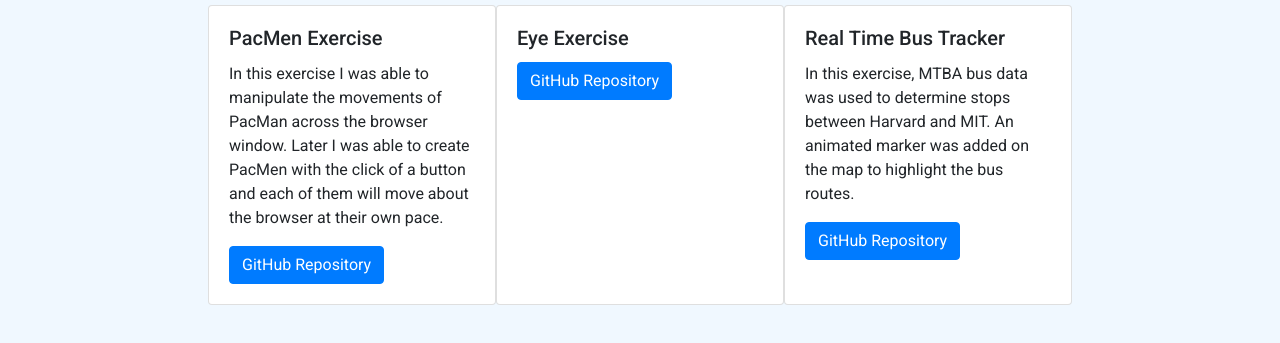
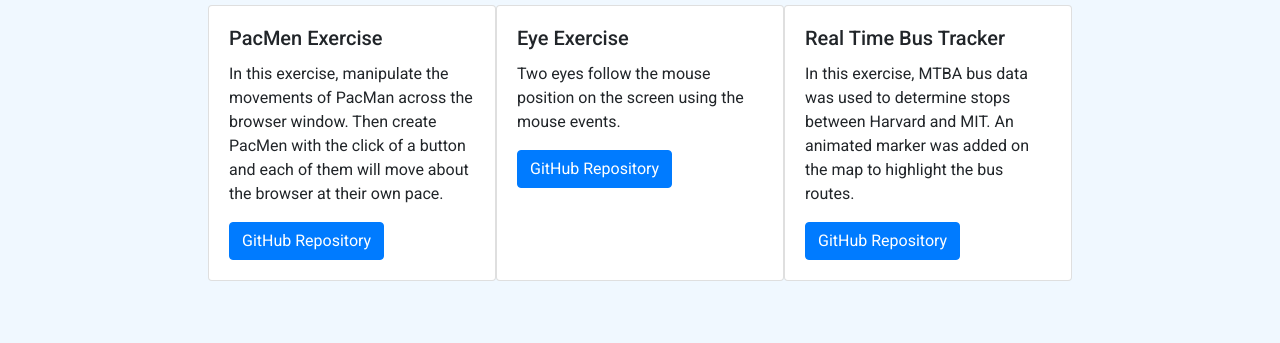
Before and after one commit to valdanite/valdanite.github.io, a plain HTML site: page projects.html in a window 1280 px wide. Shown: the part 107-450 px from the top of the page. Drawn offline with nearby package versions, Linux system fonts and the light colour scheme.

Commit message:
Updated projects.html

```diff
--- a/projects.html
+++ b/projects.html
@@ -30,15 +30,15 @@
           <div class="card" style="width: 18rem;">
             <div class="card-body">
               <h5 class="card-title">PacMen Exercise</h5>
-              <p class="card-text">In this exercise I was able to manipulate the movements of PacMan across the browser window. Later I was able to create PacMen with the click of a button and each of them will move about the browser at their own pace.</p>
-              <a href="" class="btn btn-primary">GitHub Repository</a>
+              <p class="card-text">In this exercise, manipulate the movements of PacMan across the browser window. Then create PacMen with the click of a button and each of them will move about the browser at their own pace.</p>
+              <a href="https://github.com/valdanite/pacmen-exercise" class="btn btn-primary">GitHub Repository</a>
             </div>
           </div>
           <div class="card" style="width: 18rem;">
             <div class="card-body">
               <h5 class="card-title">Eye Exercise</h5>
-              <p class="card-text"</p>
-              <a href="" class="btn btn-primary">GitHub Repository</a>
+              <p class="card-text">Two eyes follow the mouse position on the screen using the mouse events.</p>
+              <a href="https://github.com/valdanite/eye-exercise" class="btn btn-primary">GitHub Repository</a>
             </div>
           </div>
           <div class="card" style="width: 18rem;">
```
